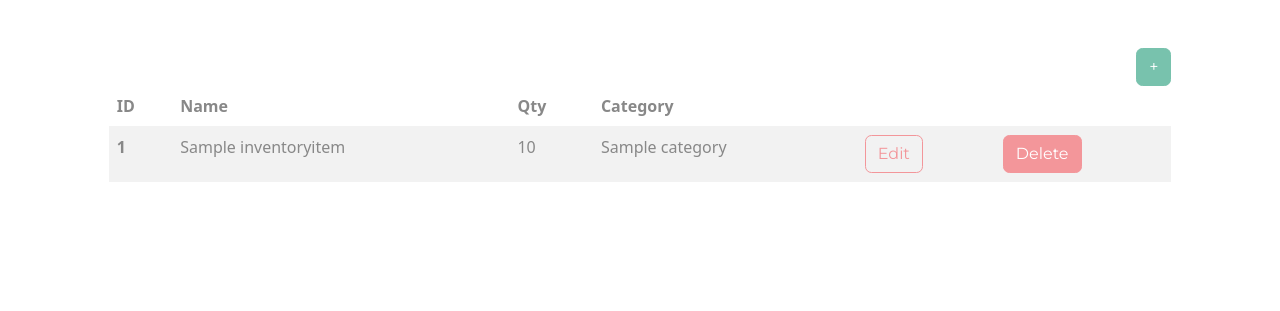
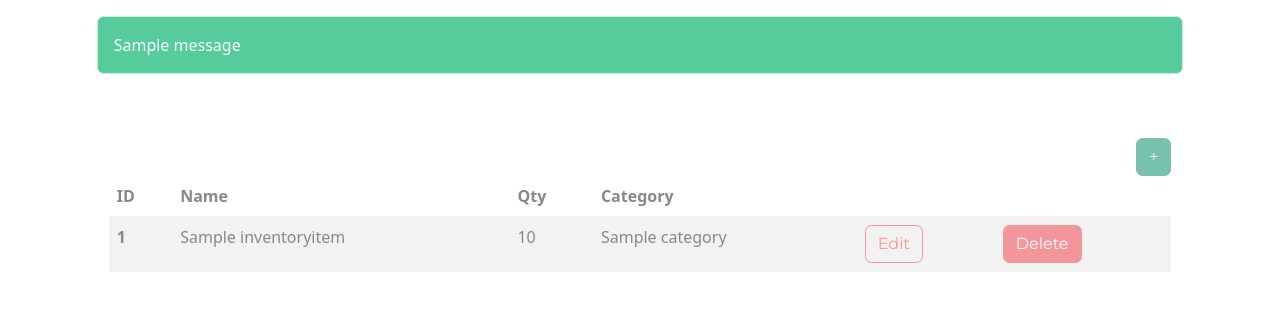
Before and after one commit to tbclinic/inventory-demo, a Django app: page /dashboard/ in a window 1280 px wide. Shown: the part 56-367 px from the top of the page. Run offline with Django 5.2, Linux system fonts and the light colour scheme; a user stored in the database is signed in; tables that the repository leaves empty hold one stand-in row (values such as "Sample post"); one stand-in notice (Sample message) is shown.

Commit message:
add alert message

```diff
--- a/inventory/templates/inventory/dashboard.html
+++ b/inventory/templates/inventory/dashboard.html
@@ -1,6 +1,21 @@
 {% extends 'inventory/base.html' %}
 
 {% block content %}
+{% if messages %}
+    <div class="row mt-3">
+        {% for message in messages %}
+            {% if message.tags == 'error' %}
+                <div class="col-md-10 col-12 mx-auto alert alert-danger">
+                    {{ message }}
+                </div>
+            {% else %}
+                <div class="col-md-10 col-12 mx-auto alert alert-success">
+                    {{ message }}
+                </div>
+            {% endif %}
+        {% endfor %}
+    </div>
+{% endif %}
 <div class="row">
     <div class="col-md-10 col-12 mx-auto mt-5">
         <div class="d-flex justify-content-end">
--- a/inventory/views.py
+++ b/inventory/views.py
@@ -5,6 +5,8 @@
 from django.contrib.auth.mixins import LoginRequiredMixin
 from inventory.forms import UserRegisterForm, InventoryItemForm
 from inventory.models import InventoryItem, Category
+from inventorytut.settings import LOW_QUANTITY
+from django.contrib import messages
 
 
 class Index(TemplateView):
@@ -14,7 +16,18 @@
 class Dashboard(LoginRequiredMixin, View):
     def get(self, request):
         items = InventoryItem.objects.filter(user=self.request.user.id).order_by('id')
-        return render(request, 'inventory/dashboard.html', {'items': items})
+
+        low_inventory = InventoryItem.objects.filter(user=self.request.user.id, quantity__lte=LOW_QUANTITY).order_by('id')
+
+        if low_inventory.count() > 0:
+            if low_inventory.count() > 1:
+                messages.error(request, f'{low_inventory.count()} items have low inventory ')
+            else:
+                messages.error(request, f'{low_inventory.count()} item has low inventory ')
+
+        low_inventory_ids = InventoryItem.objects.filter(user=self.request.user.id, quantity__lte=LOW_QUANTITY).values_list('id', flat=True)
+
+        return render(request, 'inventory/dashboard.html', {'items': items, 'low_inventory_ids': low_inventory_ids})
 
 
 class SignUpView(View):
--- a/inventorytut/settings.py
+++ b/inventorytut/settings.py
@@ -132,3 +132,5 @@ CRISPY_TEMPLATE_PACK = "bootstrap5"
 LOGIN_REDIRECT_URL = '/dashboard'
 
 LOGIN_URL = 'login'
+
+LOW_QUANTITY = '5'
```
